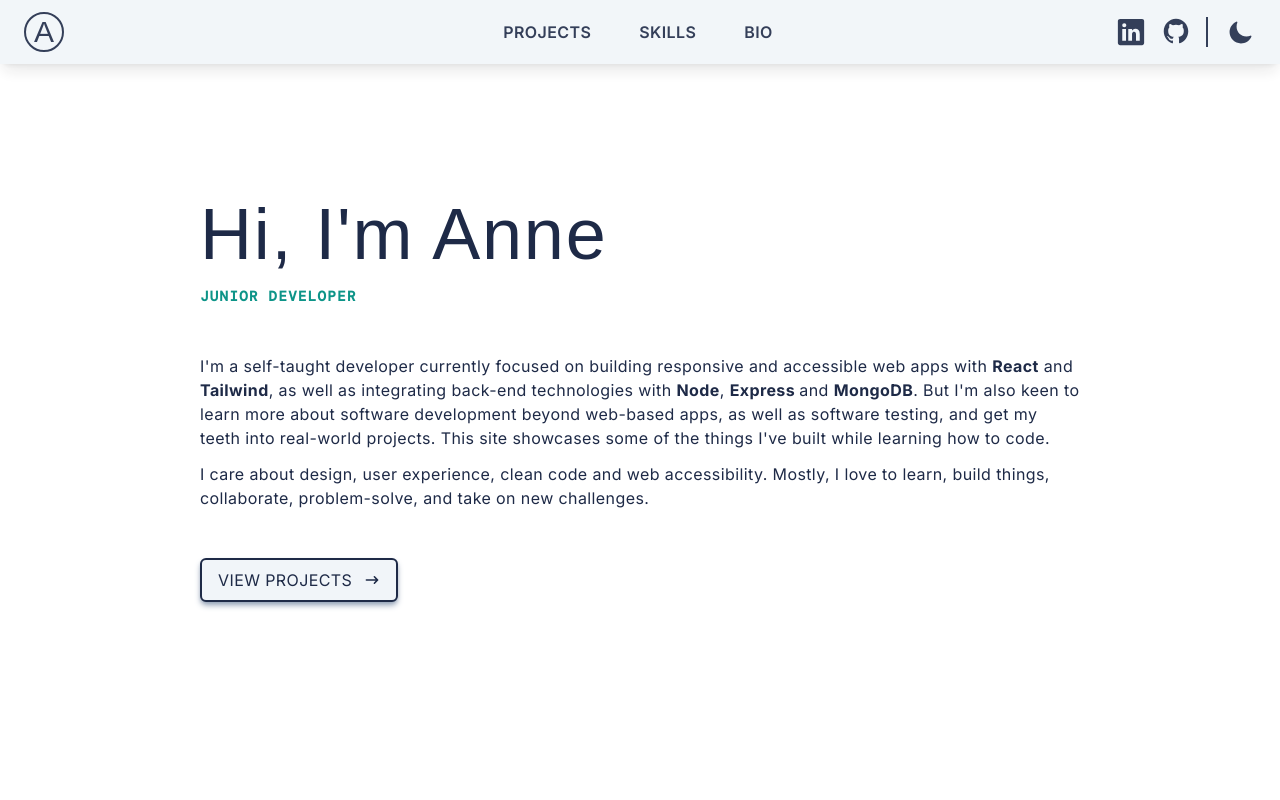
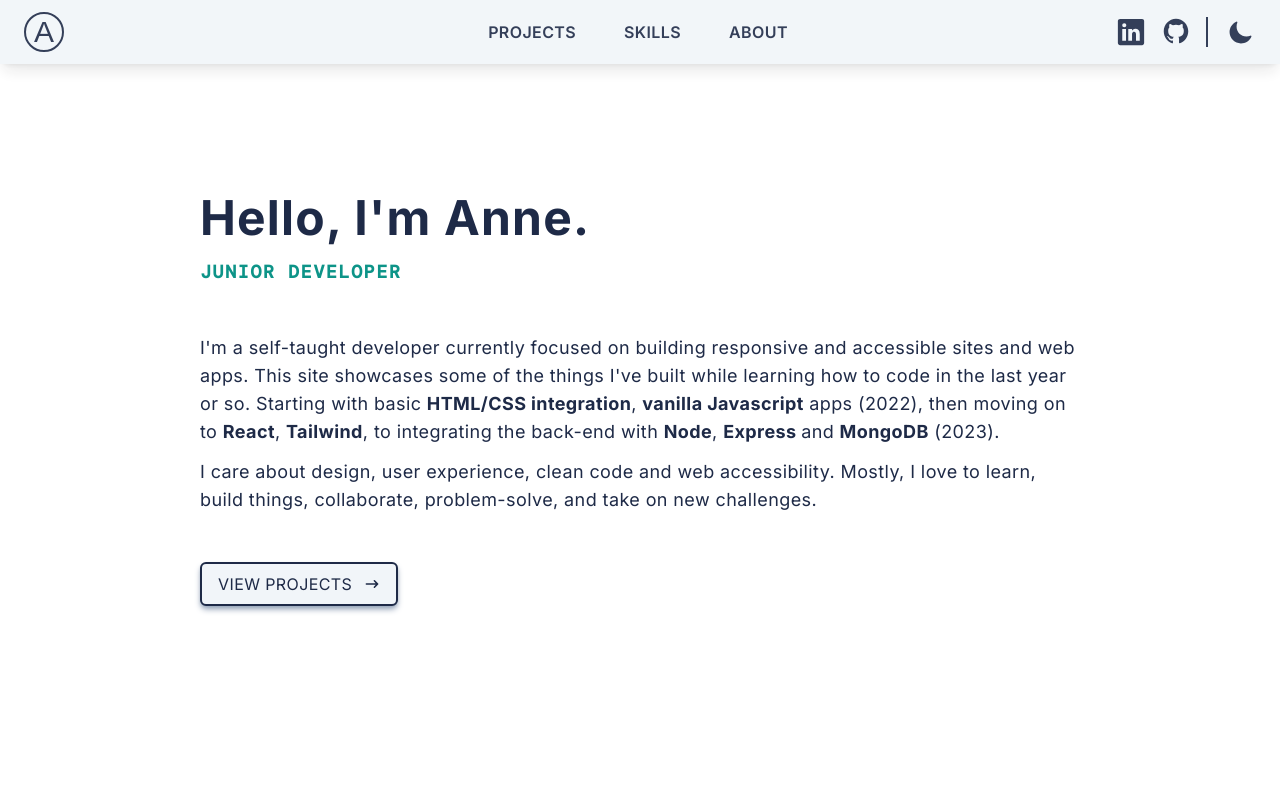
Before and after one commit to alicefrsr/react-tw-portfolio, a React (Vite) app: page / in a window 1280 px wide. Shown: the top 800 px of the page. Built offline with nearby package versions, Linux system fonts and the light colour scheme; a web font is replaced by a local one.

Commit message:
tinker with fonts and styles

```diff
--- /dev/null
+++ b/src/components/About.jsx
@@ -0,0 +1,59 @@
+function About() {
+  return (
+    <section id='about' className='py-20 tracking-wide '>
+      {/* Container */}
+      <div className='lg:max-w-[58rem] sm:max-w-[70%] sm:py-20 px-6 mx-auto flex w-full'>
+        {/* <h3 className='text-[2rem] font-[700] mb-8'>Bio</h3> */}
+
+        {/* bio -- left-aligned */}
+        <div className='flex flex-col gap-3 flex-1'>
+          <h3 className='text-3xl md:text-4xl mb-8 py-8'>About</h3>
+          <p className='mb-4'>
+            <span className='pr-2 sm:text-2xl'>🎬</span> In a previous life I
+            was a{' '}
+            <strong className='text-primaryLight dark:text-focusColor'>
+              film editor
+            </strong>{' '}
+            based in London for 20 years, working on{' '}
+            <strong>TV & feature documentaries</strong> for major broadcasters
+            (BBC, ITV, Channel 4, Sky etc), music promos, corporate videos, and
+            was a VFX editor on award-winning animation shorts and commercials.
+          </p>
+          <p className='mb-4'>
+            <span className='pr-2 sm:text-2xl'>⛵️</span> I left after Brexit in
+            pursuit of new challenges and sailing adventures, which led me to
+            the Mediterranean where I worked on{' '}
+            <strong>private superyachts </strong>
+            as{' '}
+            <strong className='text-primaryLight dark:text-focusColor'>
+              {' '}
+              crew
+            </strong>
+            , lending a hand on deck, the interior and the engine room. For a
+            while I juggled a life at sea during the summer with working on
+            short editing contracts with my regular clients in London during the
+            winter (2017-2021).
+          </p>
+          <p className=' dark:text-gray-300'>
+            <span className='pr-2 sm:text-2xl'>👩‍💻</span>I discovered{' '}
+            <strong className='text-primaryLight dark:text-focusColor'>
+              {' '}
+              programming{' '}
+            </strong>{' '}
+            in my travels and got hooked. For the past year I've been making
+            sure to build a strong foundation in{' '}
+            <strong className='text-primaryLight dark:text-focusColor'>
+              {' '}
+              web development{' '}
+            </strong>
+            by continuing to build <strong>front-end </strong> apps keeping{' '}
+            <strong>accessibility </strong> in mind, while learning about{' '}
+            <strong>back-end </strong> as I go along.
+          </p>
+        </div>
+      </div>
+    </section>
+  );
+}
+
+export default About;
--- a/src/components/Bio.jsx
+++ /dev/null
@@ -1,38 +0,0 @@
-function Bio() {
-  return (
-    <section id='bio' className='py-20 tracking-wide '>
-      {/* Container */}
-      <div className='lg:max-w-[58rem] sm:max-w-[70%] sm:py-20 px-6 mx-auto flex w-full'>
-        {/* <h3 className='text-[2rem] font-[700] mb-8'>Bio</h3> */}
-
-        {/* bio -- left-aligned */}
-        <div className='flex flex-col gap-3 flex-1'>
-          <h3 className='font-semibold text-[3rem] mb-8 py-8'>Bio</h3>
-          <p>
-            In a previous life I was a{' '}
-            <span className='highlight'>film editor</span> based in London for
-            20 years, working on TV & feature documentaries, music promos,
-            corporate videos, commercials, 2D/3D animation and VFX editing. I
-            left after Brexit in pursuit of new challenges and sailing
-            adventures, which led me to the Côte d&#39;Azur in France, the Costa
-            Brava and Mallorca in Spain, juggling working as a
-            <span className='highlight'> deck/stew, crew cook </span> or
-            <span className='highlight'> junior engineer </span>
-            on private superyachts during the summer in the Mediterranean
-            (2017-2020), with short editing contracts with my regular clients
-            back in London during the winter.
-          </p>
-          <p>
-            As the world shut down during the pandemic in 2020, it was a chance
-            to explore what <strong>programming</strong> was all about. Two
-            months of Python during lockdown got me hooked. Since 2022 I've been
-            focusing on building things for the web and adding to my skillset
-            full-time every day.
-          </p>
-        </div>
-      </div>
-    </section>
-  );
-}
-
-export default Bio;
--- a/src/components/Hello.jsx
+++ b/src/components/Hello.jsx
@@ -9,23 +9,23 @@ const Hello = () => {
           {/* <h1 className='text-5xl sm:text-6xl pb-4 tracking-wide'>
             Hello, I&#39;m <span className=''>Anne</span>
           </h1> */}
-          <h1 className='text-5xl sm:text-7xl pb-4 tracking-wide'>
-            Hi, I'm Anne
+          <h1 className='text-4xl md:text-5xl pb-4 tracking-wide'>
+            Hello, I&#39;m Anne.
           </h1>
           <h2 className='subtitle pb-12'>Junior Developer</h2>
         </div>
 
-        <div className='flex flex-col gap-3'>
+        <div className='flex flex-col gap-3 sm:text-lg'>
           <p className=''>
-            I'm a self-taught developer currently focused on building responsive
-            and accessible web apps with <strong>React</strong> and{' '}
-            <strong>Tailwind</strong>, as well as integrating back-end
-            technologies with <strong>Node</strong>, <strong>Express </strong>
-            and <strong>MongoDB</strong>. But I&#39;m also keen to learn more
-            about software development beyond web-based apps, as well as
-            software testing, and get my teeth into real-world projects. This
-            site showcases some of the things I&#39;ve built while learning how
-            to code.
+            I&#39;m a self-taught developer currently focused on building
+            responsive and accessible sites and web apps. This site showcases
+            some of the things I&#39;ve built while learning how to code in the
+            last year or so. Starting with basic{' '}
+            <strong>HTML/CSS integration</strong>,{' '}
+            <strong>vanilla Javascript</strong> apps (2022), then moving on to{' '}
+            <strong>React</strong>, <strong>Tailwind</strong>, to integrating
+            the back-end with <strong>Node</strong>, <strong>Express </strong>
+            and <strong>MongoDB</strong> (2023).
           </p>
           <p>
             I care about design, user experience, clean code and web
--- a/src/components/Navbar.jsx
+++ b/src/components/Navbar.jsx
@@ -10,8 +10,8 @@ import {
 import { useState } from 'react';
 import useDarkMode from '../hooks/useDarkMode';
 
-const navlinks = ['projects', 'skills', 'bio'];
-const mobileNavlinks = ['hello', 'projects', 'skills', 'bio'];
+const navlinks = ['projects', 'skills', 'about'];
+const mobileNavlinks = ['hello', 'projects', 'skills', 'about'];
 const Navbar = () => {
   const [darkModeEnabled, toggle] = useDarkMode();
   const [openMobileNav, setOpenMobileNav] = useState(false);
--- a/src/components/Projects.jsx
+++ b/src/components/Projects.jsx
@@ -74,7 +74,7 @@ function Projects() {
       {/* Container */}
       <div className='projects-container mx-auto'>
         <div className='lg:max-w-[58rem] sm:max-w-[70%] sm:px-6 pt-10 mx-auto flex flex-col w-full'>
-          <h3 className='font-semibold text-[3rem] mb-8 pb-8'>Projects</h3>
+          <h3 className='text-3xl md:text-4xl mb-8 pb-8'>Projects</h3>
 
           <p className='pb-24'>
             Please note: if your are viewing this portfolio on a mobile device,
--- a/src/components/Skills.jsx
+++ b/src/components/Skills.jsx
@@ -9,7 +9,6 @@ let skillsDaily = [
   'Tailwind',
   'Javascript',
   'React',
-  'React Testing Library',
 ];
 let skillsRegular = [
   'CSS Modules',
@@ -25,9 +24,9 @@ let skillsRegular = [
   'Responsive',
   'Web accessibility',
   'WCAG',
-  'Axe DevTools',
+  // 'Axe DevTools',
   // 'axe Accessibility Linter',
-  'axe-core-react',
+  // 'axe-core-react',
 ];
 const skillsIntro = [
   'Linux',
@@ -65,7 +64,7 @@ function Skills() {
       <div className='lg:max-w-[58rem] sm:max-w-[70%] h-fit px-6 mx-auto flex flex-col justify-center w-full '>
         {/* skills */}
         <div className='flex flex-col'>
-          <h3 className='font-semibold text-[3rem] mb-8 py-8'>Toolbox</h3>
+          <h3 className='text-3xl md:text-4xl mb-8 py-8'>Toolbox</h3>
 
           <div className='flex flex-col flex-1 gap-10 '>
             <div>
@@ -108,7 +107,7 @@ function Skills() {
                 ))}
               </ul>
             </div>
-
+            {/*
             <div>
               <p className='pb-1 font-semibold text-xs sm:text-base'>
                 What I am <span className='highlight'> actively learning </span>{' '}
@@ -117,19 +116,6 @@ function Skills() {
               <ul className='flex flex-wrap gap-2 pt-2'>
                 {skillsNow.map((skill, index) => (
                   <li key={index} className='tech-full'>
-                    {skill}
-                  </li>
-                ))}
-              </ul>
-            </div>
-
-            {/* <div>
-              <p className='pb-1 font-semibold'>
-                What I am curious about and would like to explore in 2024:
-              </p>
-              <ul className='flex flex-wrap gap-2 pt-2'>
-                {skillsToDo.map((skill, index) => (
-                  <li key={index} className='tech-outline'>
                     {skill}
                   </li>
                 ))}
--- a/src/index.css
+++ b/src/index.css
@@ -10,7 +10,11 @@
   }
   h1,
   h3 {
-    @apply font-brush;
+    /* @apply font-brush; */
+    @apply font-bold;
+  }
+  p {
+    @apply leading-7;
   }
 }
 
@@ -78,7 +82,7 @@ outline-offset-4 dark:outline-offset-4
 }
 
 .subtitle {
-  @apply font-dm text-xs sm:text-sm font-semibold uppercase text-teal-600  dark:text-teal-300 tracking-widest;
+  @apply font-dm text-base sm:text-lg font-semibold uppercase text-teal-600  dark:text-teal-300 tracking-widest;
 }
 
 .highlight {
--- a/src/pages/Homepage.jsx
+++ b/src/pages/Homepage.jsx
@@ -2,7 +2,7 @@ import Navbar from '../components/Navbar';
 import Hello from '../components/Hello';
 import Projects from '../components/Projects';
 import Skills from '../components/Skills';
-import Bio from '../components/Bio';
+import About from '../components/About';
 
 function Homepage() {
   return (
@@ -11,7 +11,7 @@ function Homepage() {
       <Hello />
       <Projects />
       <Skills />
-      <Bio />
+      <About />
     </>
   );
 }
--- a/tailwind.config.js
+++ b/tailwind.config.js
@@ -23,6 +23,8 @@ export default {
         fira: 'Fira Code,monospace ',
       },
       colors: {
+        sky: 'rgb(2 132 199)',
+        cyan: 'rgb(8 145 178)',
         primaryColor: '#242d52',
         secondaryColor: '#1b9075',
         secondaryColorLight: '#64ffda',
```
